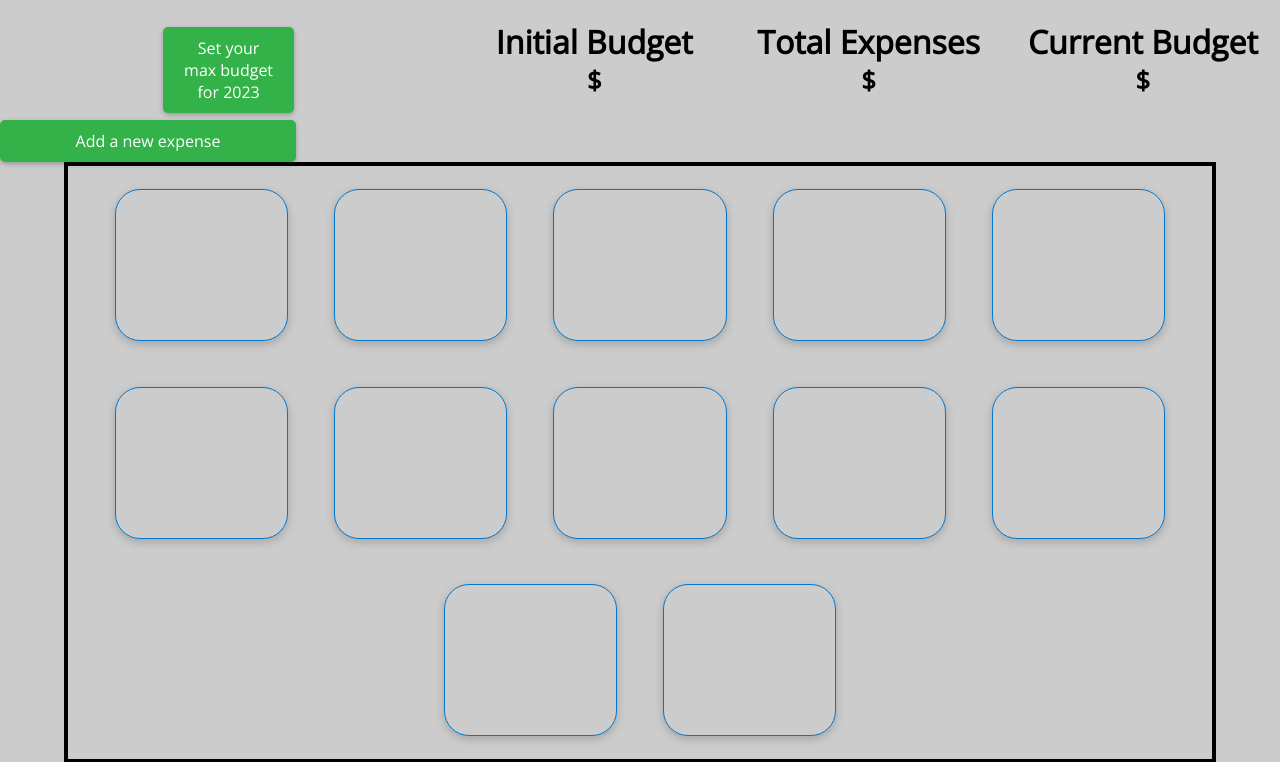
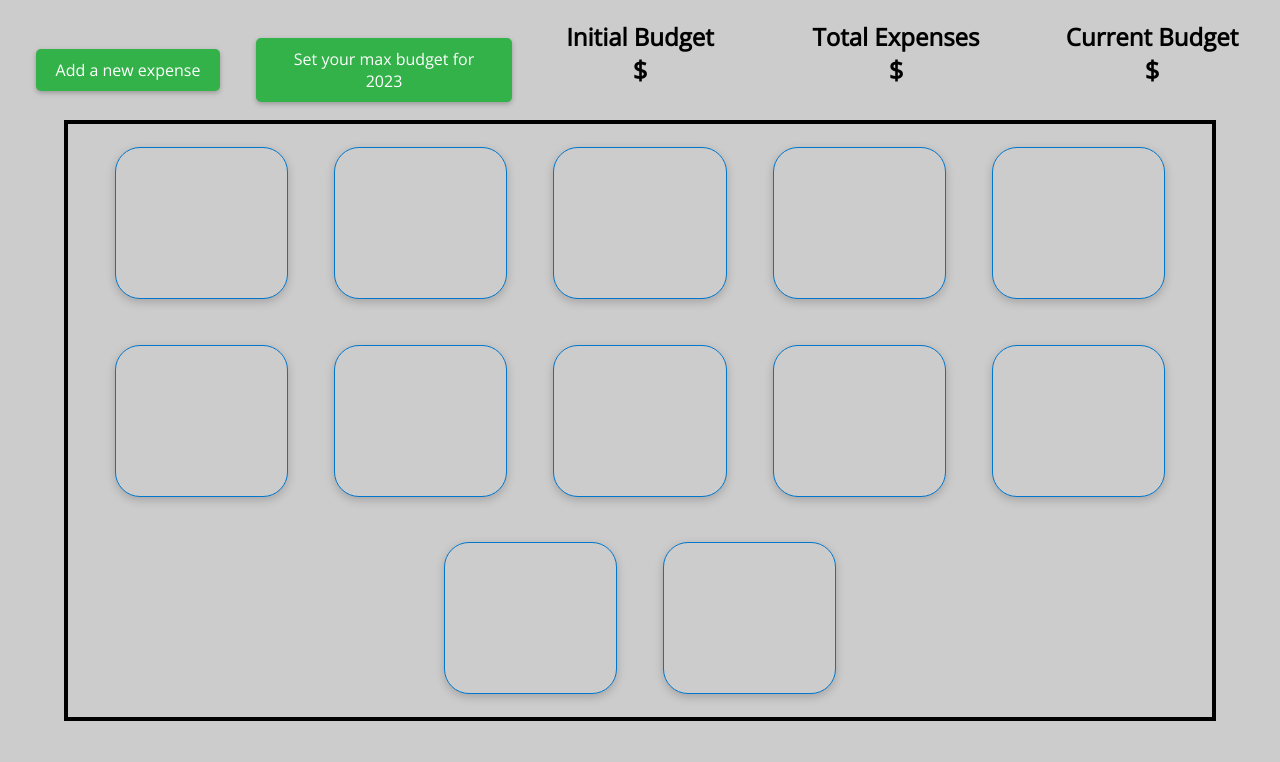
Before and after one commit to Code-Institute-Submissions/SpendWise, a Django app: page /expenses/ in a window 1280 px wide. Shown: the part 104-866 px from the top of the page. Run offline with Django 3.2, Linux system fonts and the light colour scheme; data that the repository does not hold is empty; some libraries are stand-ins or nearby versions; some web fonts are replaced.

Commit message:
fix bug with add expense button

```diff
--- a/static/css/style.css
+++ b/static/css/style.css
@@ -142,14 +142,13 @@ body {
 }
 .btn_add_container {
     text-align: center;
-    display: flex;
+    flex:1.5
 
 }
 
 .btn_budget_container {
 
-    flex: 2.5;
-
+    flex: 1.5;
 
     text-align: center;
 
@@ -162,7 +161,7 @@ body {
     padding: 10px 20px;
     text-decoration: none;
     text-align: center;
-    width:20%;
+
     background-color: #33b249;
 
     color: #fff;
@@ -176,10 +175,6 @@ body {
 
 }
 
-#btn_budget_container {
-
-    text-align: center;
-}
 #btn_budget {
     margin-top: 2%;
     display: inline-block;
@@ -293,12 +288,20 @@ body {
     height:200px;
 
 }
-#money_container {
+
+
+.main_buttons_container {
     display: flex;
-    justify-content: space-around;
+    justify-content: center;
     align-items: center;
     flex-direction: row;
 
+}
+#money_container {
+    display: flex;
+    justify-content: center;
+    align-items: center;
+    flex-direction: row;
 }
 #total {
     height:100px;
@@ -306,7 +309,6 @@ body {
     color:black;
     background-color: ;
     text-align: center;
-
 
 }
 #budget {
@@ -323,13 +325,6 @@ body {
     color: black;
     background-color:;
     text-align: center;
-
-}
-#placeholder_money_container {
-    display: flex;
-    justify-content: center;
-    align-items: center;
-    flex-direction: row;
 
 }
 #placeholder_total {
@@ -359,9 +354,7 @@ body {
 }
 
 
-#add_budget_container{
 
-}
 #budget_form {
     display: flex;
     flex-direction: column;
--- a/templates/expenses_page.html
+++ b/templates/expenses_page.html
@@ -42,80 +42,59 @@
         {% endfor %}
        </ul>
     {% endif %}
+    {% if user.is_authenticated %}
+    <div class="main_buttons_container">
+        <div class= "btn_add_container">
+            <a class = "btn_add" href="/add/">Add a new expense</a>
+        </div>
+        <div class= "btn_budget_container">
+            <a  title="Add your 2023 budget, the total amount of your expenses will be subtracted from this budget" class ="btn_add" href="/budget/">Set your max budget for 2023</a>
+        </div>
+        <div class="typewiter"  id= "budget">
+            <h2 >Initial Budget</h2>
+            <h3 class="type" > $  {{budget_total}} </h3>
+        </div>
+        <div class="typewiter"  id= "total">
+            <h2>Total Expenses</h2>
+            <h3 class="type" > $ {{total}}</h3>
+        </div>
+        <div class="typewiter" id= "leftover">
+            <h2>Current Budget</h2>
+            <h2 class="type" > $ {{leftover}}</h2>
+        </div>
+    </div>
+    {% endif %}
     {% if not user.is_authenticated %}
+    <div class = "main_buttons_container">
 
-
-
-    <div id = "placeholder_money_container">
-
-    <div class= "btn_budget_container">
-        <a  title="Add your 2023 budget, the total amount of your expenses will be subtracted from this budget" class ="btn_add" href="/budget/">Set your max budget for 2023</a>
-
-    </div>
-
-
+        <div class= "btn_add_container">
+            <a class = "btn_add" href="/add/">Add a new expense</a>
+        </div>
+        <div class= "btn_budget_container">
+            <a  title="Add your 2023 budget, the total amount of your expenses will be subtracted from this budget" class ="btn_add" href="/budget/">Set your max budget for 2023</a>
+        </div>
         <div class="typewiter" id= "placeholder_budget">
-            <h1 >Initial Budget</h1>
-            <h2 class="type" > $  </h2>
-
+            <h2 >Initial Budget</h2>
+            <h3 class="type" > $  </h3>
         </div>
-
         <div class="typewiter" id= "placeholder_total">
-            <h1>Total Expenses</h1>
-            <h2 class="type" > $ </h2>
-
+            <h2>Total Expenses</h2>
+            <h3 class="type" > $ </h3>
         </div>
         <div class="typewiter"  id= "placeholder_leftover">
-            <h1>Current Budget</h1>
-            <h2 class="type" > $ </h2>
-
+            <h2>Current Budget</h2>
+            <h3 class="type" > $ </h3>
         </div>
-
-    </div>
-    {% endif %}
-
-
-
-    {% if user.is_authenticated %}
-
-
-    <div id = "money_container">
-        <div class= "btn_budget_container">
-            <a  title="Add your 2023 budget, the total amount of your expenses will be subtracted from this budget" class ="btn_add" href="/budget/">Set your max budget for 2023</a>
-
-        </div>
-
-
-        <div class="typewiter"  id= "budget">
-            <h1 >Initial Budget</h1>
-            <h2 class="type" > $  {{budget_total}} </h2>
-
-        </div>
-
-        <div class="typewiter"  id= "total">
-            <h1>Total Expenses</h1>
-            <h2 class="type" > $ {{total}}</h2>
-
-        </div>
-        <div class="typewiter" id= "leftover">
-            <h1>Current Budget</h1>
-            <h2 class="type" > $ {{leftover}}</h2>
-
-
-
-        </div>
-
     </div>
     {% endif %}
 
 
 
 
+
+
     {% if not user.is_authenticated %}
-    <div class= "btn_add_container">
-        <a class = "btn_add" href="/add/">Add a new expense</a>
 
-    </div>
 
         <div class = "placeholder_container">
             <div class= "placeholder_expense"></div>
@@ -133,10 +112,7 @@
        </div>
     {% endif %}
     {% if user.is_authenticated %}
-    <div class = "btn_add_container">
-        <a class = "btn_add" href="/add/">Add a new expense</a>
 
-    </div>
 
 
     <div   class = "container">
```
